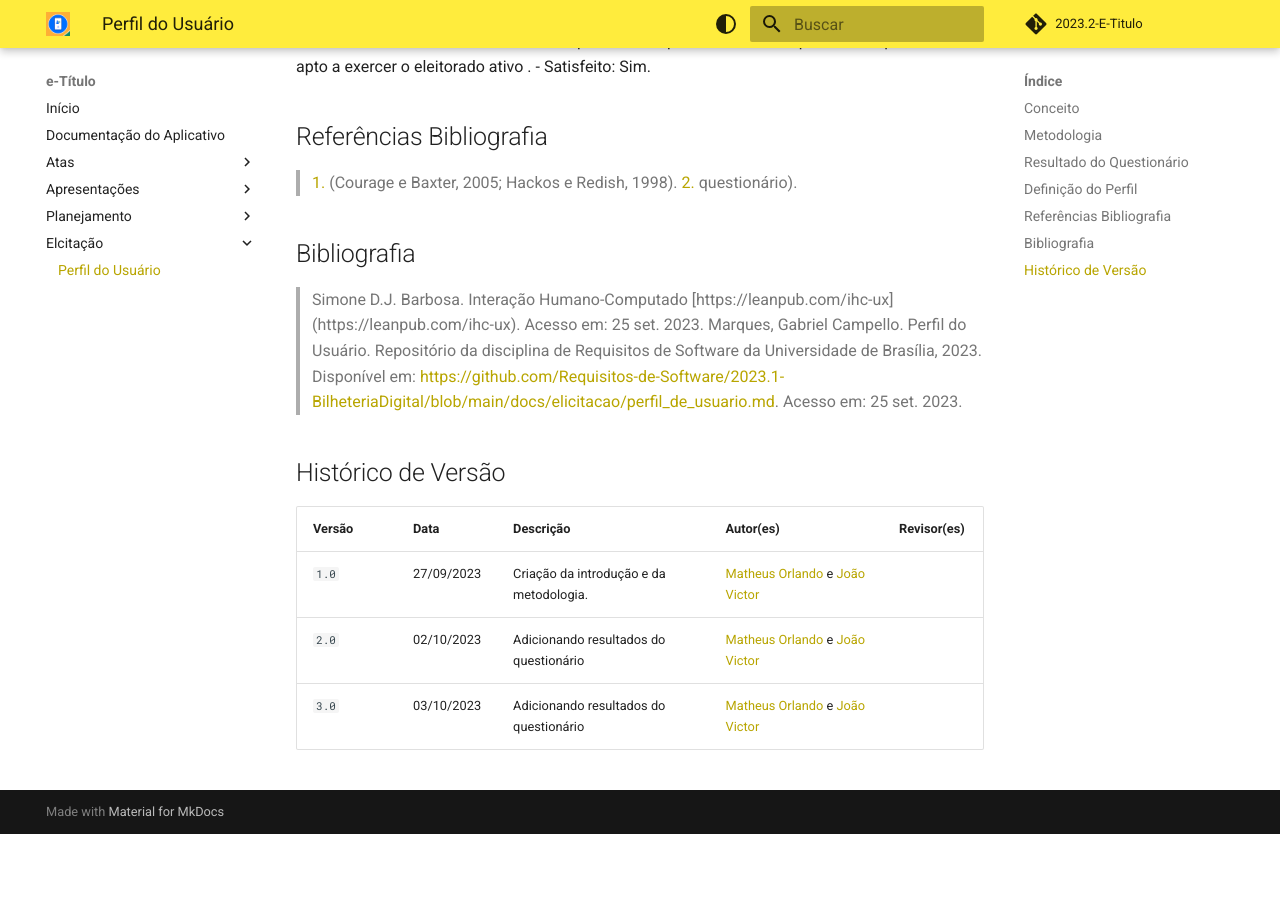
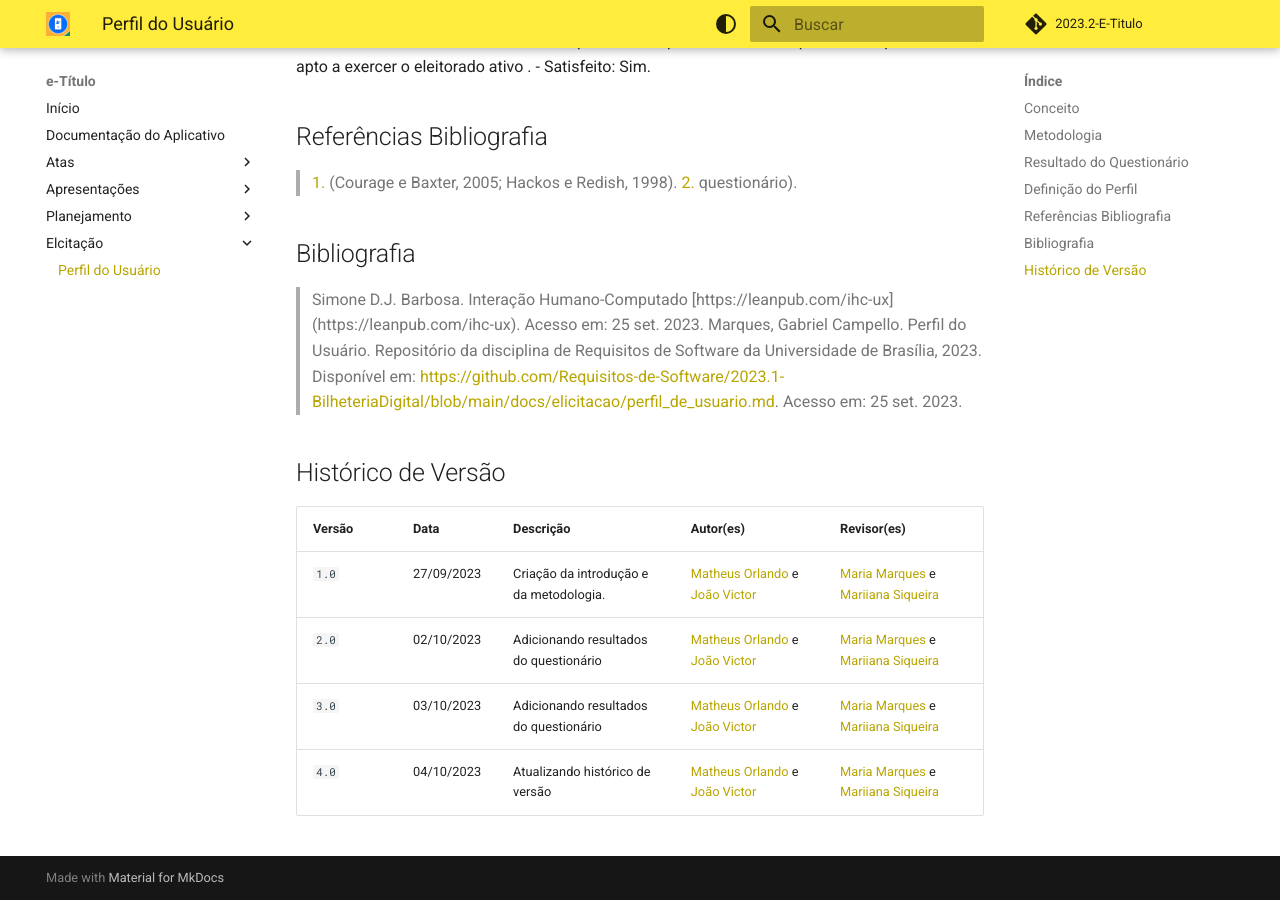
Before and after one commit to Requisitos-de-Software/2023.2-e-Titulo, an MkDocs documentation site: the page built from docs/Elicitacao/perfilDoUsuario.md, in a window 1280 px wide and 900 px high, scrolled down 4614 px. Built offline with MkDocs 1.6.1 and Material for MkDocs 9.7.7, drawn with Linux system fonts in a browser that asks for light colours; comment, search, counter and statistics services are not loaded; before the commit the page ends 5448 px from its top, so only the background shows below that.

Commit message:
UPDATE: atualizando historico de versao

```diff
--- a/docs/Elicitacao/perfilDoUsuario.md
+++ b/docs/Elicitacao/perfilDoUsuario.md
@@ -92,8 +92,9 @@ Após examinar as respostas, foi elaborado um perfil de usuário para o aplicati
 
 ## Histórico de Versão
 
-| Versão | Data       | Descrição                           | Autor(es)                                                                                           | Revisor(es)                                      |
-| ------ | ---------- | ----------------------------------- | --------------------------------------------------------------------------------------------------- | ------------------------------------------------ |
-| `1.0`  | 27/09/2023 | Criação da introdução e da metodologia.                  | [Matheus Orlando](https://github.com/MateusPy) e [João Victor](https://github.com/jvcostta) | []()   |
-| `2.0`  | 02/10/2023 | Adicionando resultados do questionário                  | [Matheus Orlando](https://github.com/MateusPy) e [João Victor](https://github.com/jvcostta) | []()   |
-| `3.0`  | 03/10/2023 | Adicionando resultados do questionário                  | [Matheus Orlando](https://github.com/MateusPy) e [João Victor](https://github.com/jvcostta) | []()   |
+| Versão | Data       | Descrição                           | Autor(es)                                                                                           | Revisor(es)                                                                                                    |
+| ------ | ---------- | ----------------------------------- | --------------------------------------------------------------------------------------------------- | -------------------------------------------------------------------------------------------------------------- |
+| `1.0`  | 27/09/2023 | Criação da introdução e da metodologia.                  | [Matheus Orlando](https://github.com/MateusPy) e [João Victor](https://github.com/jvcostta) | [Maria Marques](https://github.com/EduardaSMarques) e [Mariiana Siqueira](https://github.com/Maryyscreuza) |
+| `2.0`  | 02/10/2023 | Adicionando resultados do questionário                  | [Matheus Orlando](https://github.com/MateusPy) e [João Victor](https://github.com/jvcostta) | [Maria Marques](https://github.com/EduardaSMarques) e [Mariiana Siqueira](https://github.com/Maryyscreuza)|
+| `3.0`  | 03/10/2023 | Adicionando resultados do questionário                  | [Matheus Orlando](https://github.com/MateusPy) e [João Victor](https://github.com/jvcostta) | [Maria Marques](https://github.com/EduardaSMarques) e [Mariiana Siqueira](https://github.com/Maryyscreuza) |
+| `4.0`  | 04/10/2023 | Atualizando histórico de versão                  | [Matheus Orlando](https://github.com/MateusPy) e [João Victor](https://github.com/jvcostta) | [Maria Marques](https://github.com/EduardaSMarques) e [Mariiana Siqueira](https://github.com/Maryyscreuza) |
```
